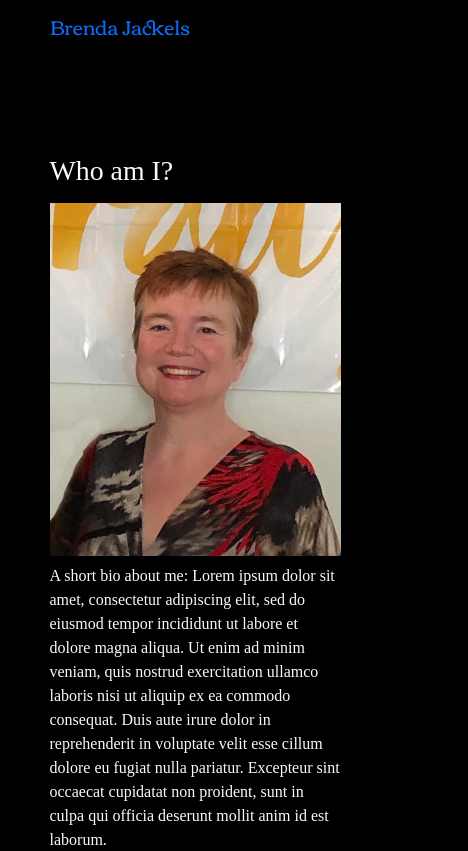
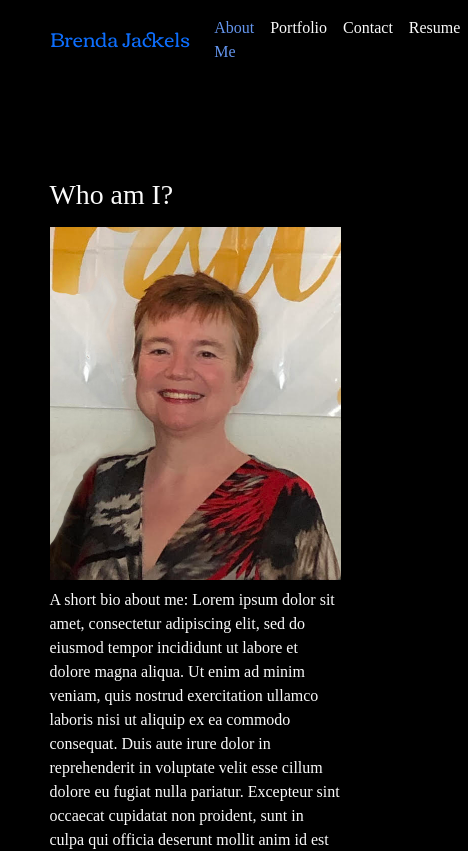
Before and after one commit to bjackels5/BrendaJackels, a React (Create React App) app: page / in a window 390 px wide. Shown: the top 851 px of the page, 468 px wide, since content can reach past the window. Built offline with nearby package versions, Linux system fonts and the light colour scheme.

Commit message:
menu was disappearing when resize to mobile device. fixed it

```diff
--- a/public/index.html
+++ b/public/index.html
@@ -40,7 +40,7 @@
       To begin the development, run `npm start` or `yarn start`.
       To create a production bundle, use `npm run build` or `yarn build`.
     -->
-    <!-- do I need this? <script src='%PUBLIC_URL%/assets/bootstrap/js/bootstrap.min.js'></script> -->
+    <!-- <script src='%PUBLIC_URL%/assets/bootstrap/js/bootstrap.min.js'></script> -->
 
 </body>
 
--- a/src/components/Nav/index.js
+++ b/src/components/Nav/index.js
@@ -12,12 +12,8 @@ function Nav(props) {
     } = props;
 
     return (
-        <nav className="navbar navbar-expand-lg ml-4">
+        <nav className="navbar navbar-expand ml-4">
             <a className="navbar-brand corben mt-0 pt-0" href="/">Brenda Jackels</a>
-            <button className="navbar-toggler" type="button" data-toggle="collapse" data-target="#navbarNavAltMarkup" aria-controls="navbarNavAltMarkup" aria-expanded="false" aria-label="Toggle navigation">
-                <span className="navbar-toggler-icon"></span>
-            </button>
-            <div className="collapse navbar-collapse">
                 <div className="navbar-nav">
                     {menuSelections.map((menuSelection) => (
                         <li className={`nav-item nav-link ${currentSelection.name === menuSelection.name && 'navActive'}`} key={menuSelection.name}>
@@ -30,7 +26,6 @@ function Nav(props) {
                         </li>
                     ))}
                 </div>
-            </div>
         </nav>
     )
 }
```
